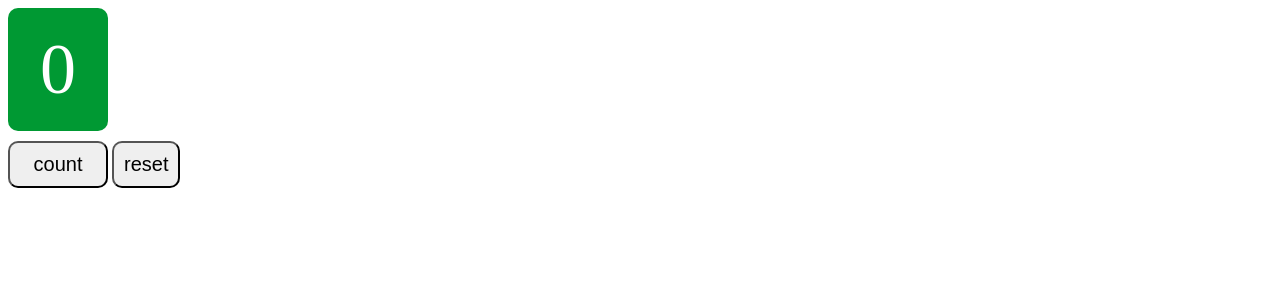
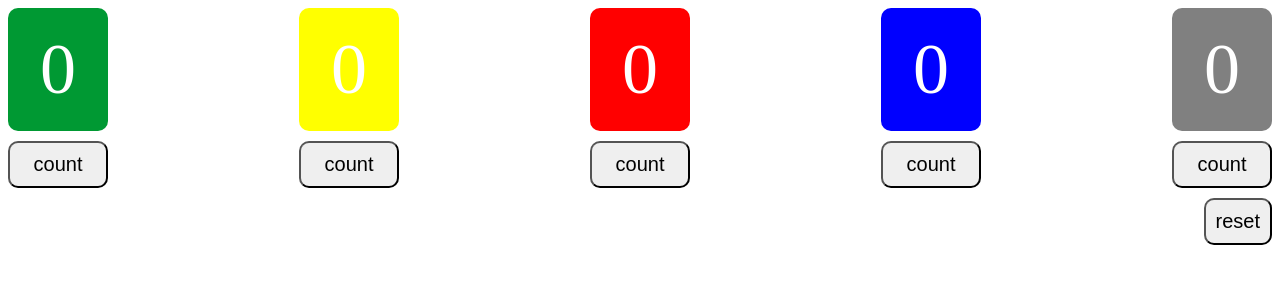
Before and after one commit to skikuchi7329/MyCounter, a plain HTML site: page index.html in a window 1280 px wide. Drawn offline with Linux system fonts and the light colour scheme.

Commit message:
add 4 counters

```diff
--- a/css/main.css
+++ b/css/main.css
@@ -1,4 +1,9 @@
-#Disp_count {
+.Disp_count {
+  display: flex;
+  justify-content: space-between;
+}
+
+#Disp_count1 {
   width: 60px;
   background-color: #093;
   color: #fff;
@@ -8,8 +13,81 @@
   padding: 20px;
   display: table-cell;
 }
+#Disp_count2 {
+  width: 60px;
+  background-color: yellow;
+  color: #fff;
+  font-size: 72px;
+  text-align: center;
+  border-radius: 10px;
+  padding: 20px;
+  display: table-cell;
+}
+#Disp_count3 {
+  width: 60px;
+  background-color: red;
+  color: #fff;
+  font-size: 72px;
+  text-align: center;
+  border-radius: 10px;
+  padding: 20px;
+  display: table-cell;
+}
+#Disp_count4 {
+  width: 60px;
+  background-color: blue;
+  color: #fff;
+  font-size: 72px;
+  text-align: center;
+  border-radius: 10px;
+  padding: 20px;
+  display: table-cell;
+}
+#Disp_count5 {
+  width: 60px;
+  background-color: gray;
+  color: #fff;
+  font-size: 72px;
+  text-align: center;
+  border-radius: 10px;
+  padding: 20px;
+  display: table-cell;
+}
 
-#Btn_countUp {
+.Btn_countUp {
+  display: flex;
+  justify-content: space-between;
+}
+
+#Btn_countUp1 {
+  font-size: 20px;
+  width: 100px;
+  border-radius: 10px;
+  padding: 10px;
+  margin-top: 10px;
+}
+#Btn_countUp2 {
+  font-size: 20px;
+  width: 100px;
+  border-radius: 10px;
+  padding: 10px;
+  margin-top: 10px;
+}
+#Btn_countUp3 {
+  font-size: 20px;
+  width: 100px;
+  border-radius: 10px;
+  padding: 10px;
+  margin-top: 10px;
+}
+#Btn_countUp4 {
+  font-size: 20px;
+  width: 100px;
+  border-radius: 10px;
+  padding: 10px;
+  margin-top: 10px;
+}
+#Btn_countUp5 {
   font-size: 20px;
   width: 100px;
   border-radius: 10px;
@@ -18,6 +96,7 @@
 }
 
 #Btn_reset {
+  float: right;
   font-size: 20px;
   border-radius: 10px;
   padding: 10px;
--- a/index.html
+++ b/index.html
@@ -7,8 +7,20 @@
   <title>MyCounter</title>
 </head>
 <body>
-  <div id="Disp_count">0</div>
-  <input type="button" value="count" id="Btn_countUp" />
+  <div class="Disp_count">
+    <div id="Disp_count1">0</div>
+    <div id="Disp_count2">0</div>
+    <div id="Disp_count3">0</div>
+    <div id="Disp_count4">0</div>
+    <div id="Disp_count5">0</div>
+  </div>
+  <div class="Btn_countUp">
+    <input type="button" value="count" id="Btn_countUp1" />
+    <input type="button" value="count" id="Btn_countUp2" />
+    <input type="button" value="count" id="Btn_countUp3" />
+    <input type="button" value="count" id="Btn_countUp4" />
+    <input type="button" value="count" id="Btn_countUp5" />
+  </div>
   <input type="button" value="reset" id="Btn_reset" />
 
   <script src="./js/main.js"></script>
--- a/js/main.js
+++ b/js/main.js
@@ -1,7 +1,21 @@
 window.onload = function() {
-  let count_disp = document.getElementById("Disp_count");
-  let count_up_btn = document.getElementById("Btn_countUp");
   let reset_btn = document.getElementById("Btn_reset");
+
+  reset_btn.onclick = function() {
+    count_value = 0; count_disp.innerHTML = count_value;
+  }
+  reset_btn.onmousedown = function() {
+    reset_btn.style.backgroundColor = "#00FF00";
+  }
+  reset_btn.onmouseup = function() {
+    reset_btn.style.backgroundColor = "";
+  }
+
+};
+
+window.onload = function() {
+  let count_disp = document.getElementById("Disp_count1");
+  let count_up_btn = document.getElementById("Btn_countUp1");
   let count_value = 0;
 
   count_up_btn.onclick = function() {
@@ -14,14 +28,73 @@ window.onload = function() {
   count_up_btn.onmouseup = function() {
     count_up_btn.style.backgroundColor = "";
   }
-  reset_btn.onclick = function() {
-    count_value = 0; count_disp.innerHTML = count_value;
+
+};
+window.onload = function() {
+  let count_disp = document.getElementById("Disp_count2");
+  let count_up_btn = document.getElementById("Btn_countUp2");
+  let count_value = 0;
+
+  count_up_btn.onclick = function() {
+    count_value += 1;
+    count_disp.innerHTML = count_value;
   }
-  reset_btn.onmousedown = function() {
-    reset_btn.style.backgroundColor = "#00FF00";
+  count_up_btn.onmousedown = function() {
+    count_up_btn.style.backgroundColor = "#00FF00";
   }
-  reset_btn.onmouseup = function() {
-    reset_btn.style.backgroundColor = "";
+  count_up_btn.onmouseup = function() {
+    count_up_btn.style.backgroundColor = "";
   }
 
 };
+window.onload = function() {
+  let count_disp = document.getElementById("Disp_count3");
+  let count_up_btn = document.getElementById("Btn_countUp3");
+  let count_value = 0;
+
+  count_up_btn.onclick = function() {
+    count_value += 1;
+    count_disp.innerHTML = count_value;
+  }
+  count_up_btn.onmousedown = function() {
+    count_up_btn.style.backgroundColor = "#00FF00";
+  }
+  count_up_btn.onmouseup = function() {
+    count_up_btn.style.backgroundColor = "";
+  }
+
+};
+window.onload = function() {
+  let count_disp = document.getElementById("Disp_count4");
+  let count_up_btn = document.getElementById("Btn_countUp4");
+  let count_value = 0;
+
+  count_up_btn.onclick = function() {
+    count_value += 1;
+    count_disp.innerHTML = count_value;
+  }
+  count_up_btn.onmousedown = function() {
+    count_up_btn.style.backgroundColor = "#00FF00";
+  }
+  count_up_btn.onmouseup = function() {
+    count_up_btn.style.backgroundColor = "";
+  }
+
+};
+window.onload = function() {
+  let count_disp = document.getElementById("Disp_count5");
+  let count_up_btn = document.getElementById("Btn_countUp5");
+  let count_value = 0;
+
+  count_up_btn.onclick = function() {
+    count_value += 1;
+    count_disp.innerHTML = count_value;
+  }
+  count_up_btn.onmousedown = function() {
+    count_up_btn.style.backgroundColor = "#00FF00";
+  }
+  count_up_btn.onmouseup = function() {
+    count_up_btn.style.backgroundColor = "";
+  }
+
+};
```
